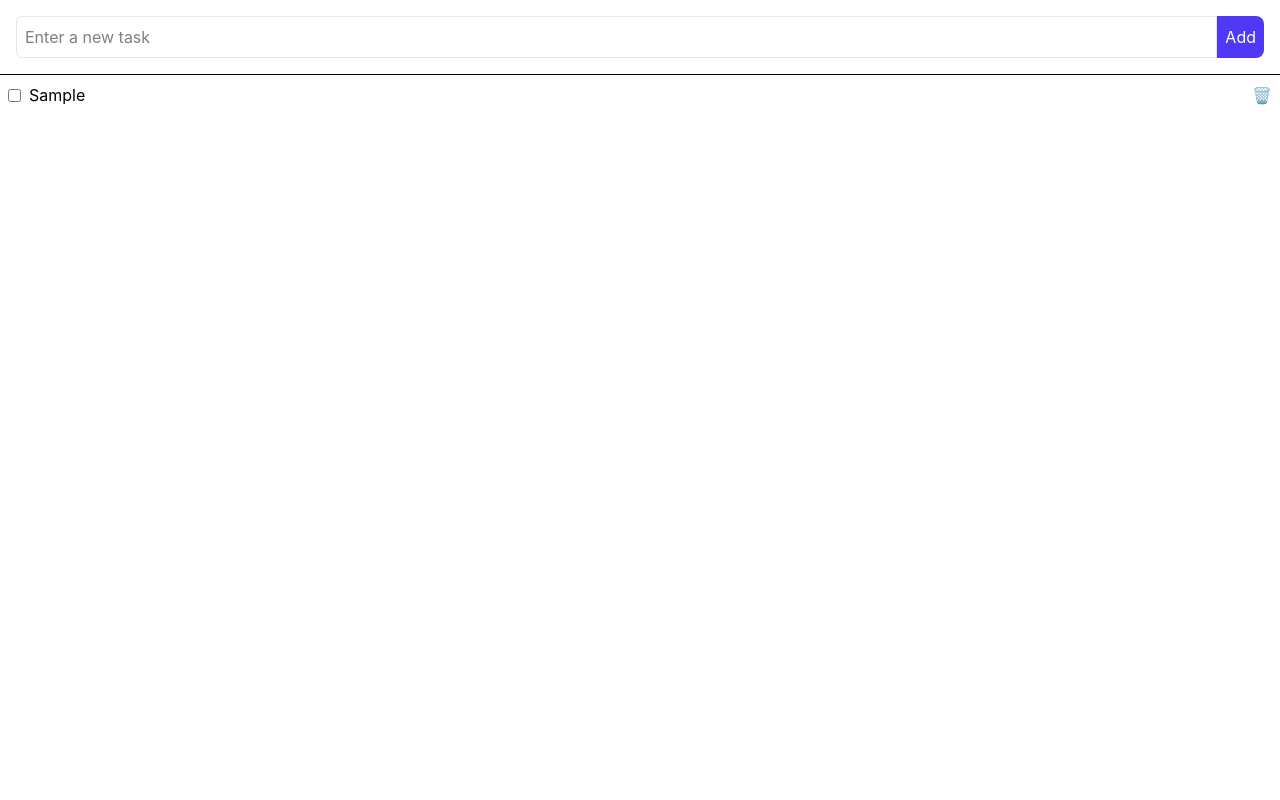
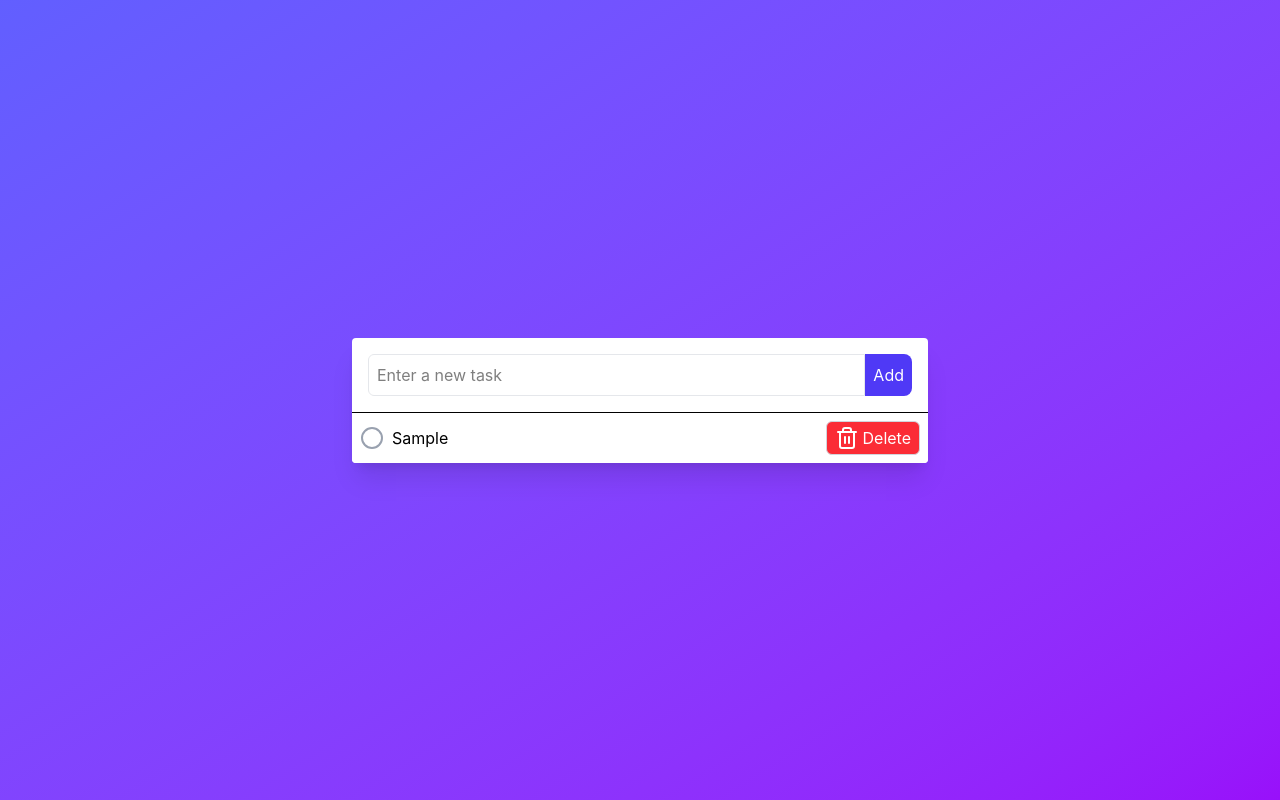
Before and after one commit to rensaputra/react19-bootcamp, a React (Vite) app in the folder 15-ToDoListAppWithVite/project/todo-app/: page / in a window 1280 px wide. Both pictures are taken after typing "Sample" into the empty fields and a click on the button "Add". Built offline with nearby package versions, Linux system fonts and the light colour scheme.

Commit message:
feat: use lucide-react library for icons update looks & feels

```diff
--- a/15-ToDoListAppWithVite/project/todo-app/package.json
+++ b/15-ToDoListAppWithVite/project/todo-app/package.json
@@ -11,6 +11,7 @@
   },
   "dependencies": {
     "@tailwindcss/vite": "^4.2.2",
+    "lucide-react": "^0.577.0",
     "react": "^19.2.4",
     "react-dom": "^19.2.4",
     "tailwindcss": "^4.2.2"
--- a/15-ToDoListAppWithVite/project/todo-app/src/App.tsx
+++ b/15-ToDoListAppWithVite/project/todo-app/src/App.tsx
@@ -31,7 +31,8 @@ function App() {
   };
 
   return (
-    <div>
+    <div className="flex items-center justify-center p-4 bg-linear-to-br from-indigo-500 to-purple-600 min-h-screen">
+      <div className="bg-white w-full max-w-xl overflow-hidden rounded-sm shadow-xl">
         <TodoForm onAdd={addTodo} />
         {todos.length > 0 ? (
           <ToDoList
@@ -43,6 +44,7 @@ function App() {
           <p className="text-center text-gray-500">No task yet</p>
         )}
       </div>
+    </div>
   );
 }
 
--- a/15-ToDoListAppWithVite/project/todo-app/src/components/TodoItem.tsx
+++ b/15-ToDoListAppWithVite/project/todo-app/src/components/TodoItem.tsx
@@ -1,4 +1,5 @@
 import type { Todo } from "../types";
+import { Circle, CircleCheck, Trash2 } from "lucide-react";
 
 const TodoItem = ({
   todo,
@@ -10,24 +11,30 @@ const TodoItem = ({
   removeTodo: (id: number) => void;
 }) => {
   return (
-    <li className="p-2">
+    <li className={`p-2 ${todo.completed ? "bg-neutral-200" : "bg-white"}`}>
       <div className="flex items-center gap-2">
-        <input
-          type="checkbox"
+        <button
+          type="button"
           className="cursor-pointer"
-          checked={todo.completed}
           onClick={() => toggleTodo(todo.id)}
-        />
+        >
+          {todo.completed ? (
+            <CircleCheck className="text-indigo-600" />
+          ) : (
+            <Circle className="text-gray-400" />
+          )}
+        </button>
         <span className={todo.completed ? "line-through text-gray-500" : ""}>
           {todo.text}
         </span>
-        <div className="absolute right-2">
+        <div className="ml-auto flex ">
           <button
             type="button"
-            className="cursor-pointer"
+            className="cursor-pointer flex items-center gap-1 border border-gray-300 rounded-md px-2 py-1 text-white bg-red-500 hover:bg-red-600 transition-colors duration-200"
             onClick={() => removeTodo(todo.id)}
           >
-            🗑️
+            <Trash2 className="text-white" />
+            Delete
           </button>
         </div>
       </div>
```
Also changed, not shown: 2 other files (tests, documents, lock files or other folders). Lines whose indentation alone changed are shown as unchanged.
